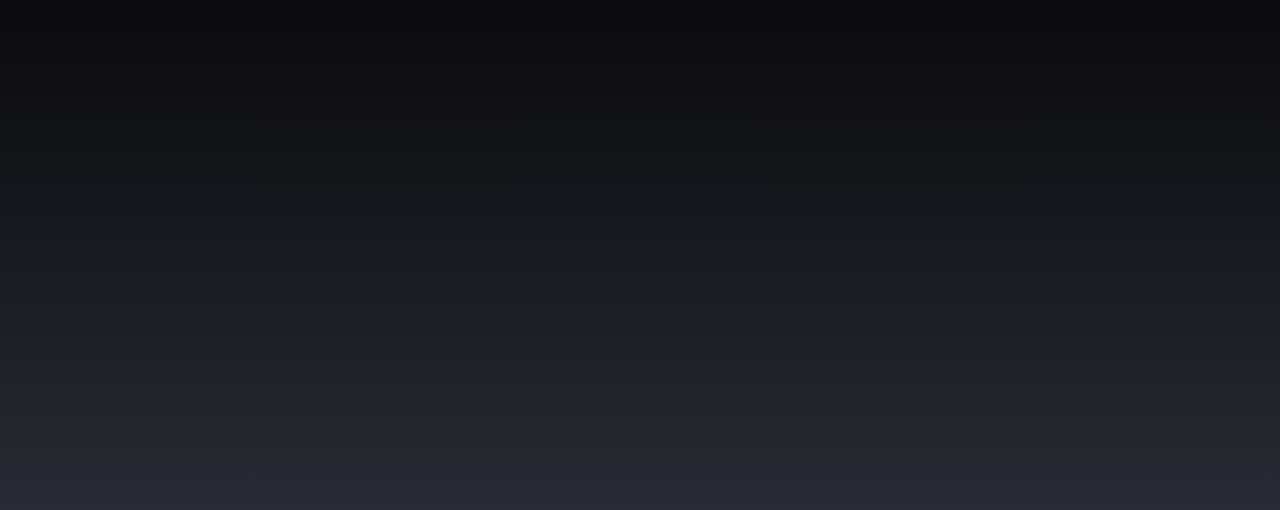
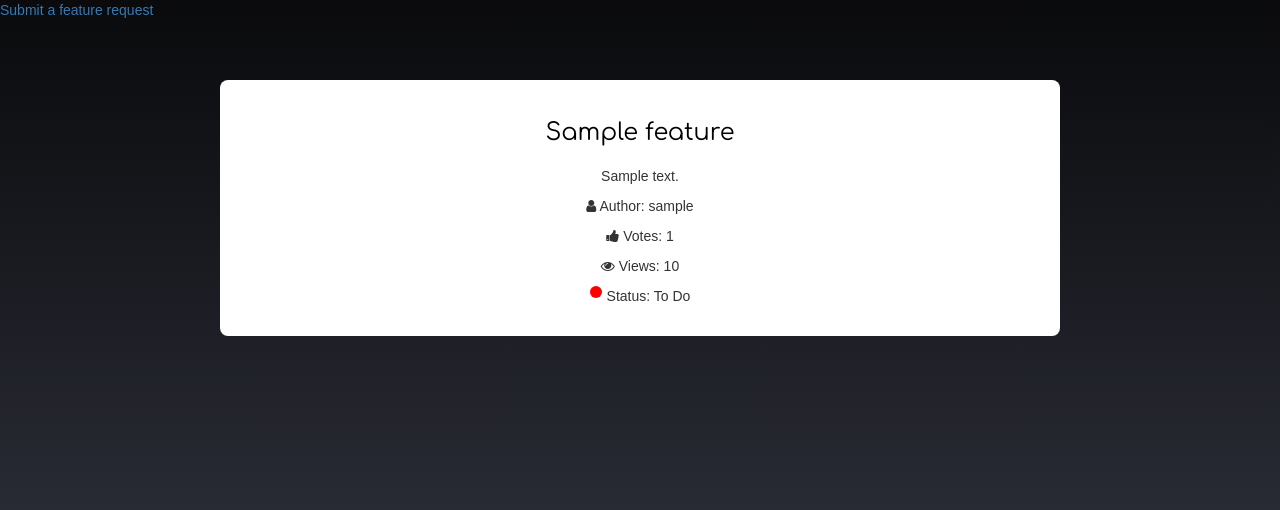
Before and after one commit to Code-Institute-Submissions/django_milestone_issue_tracker, a Django app: a page that uses features/templates/features.html in a window 1280 px wide. Shown: the part 170-680 px from the top of the page. Run offline with Django 3.2, Linux system fonts and the light colour scheme; tables that the repository leaves empty hold one stand-in row (values such as "Sample post"); some libraries are stand-ins or nearby versions.

Commit message:
Add create feature form

```diff
--- a/features/admin.py
+++ b/features/admin.py
@@ -1,6 +1,5 @@
-# -*- coding: utf-8 -*-
-from __future__ import unicode_literals
-
 from django.contrib import admin
+from .models import Feature
 
 # Register your models here.
+admin.site.register(Feature)
--- a/features/models.py
+++ b/features/models.py
@@ -1,6 +1,19 @@
-# -*- coding: utf-8 -*-
-from __future__ import unicode_literals
+from django.db import models
+from django.contrib.auth.models import User
+# Create your models here.
+class Feature(models.Model):
+    STATUS = (
+            ('T', 'To Do'),
+            ('P', 'In Progress'),
+            ('C', 'Complete')
+        )
+    name = models.CharField(max_length=254, default='')
+    description = models.TextField()
+    author = models.ForeignKey(User, on_delete=models.CASCADE)
+    created_date = models.DateTimeField(auto_now_add=True)
+    upvotes = models.IntegerField(default='0')
+    views = models.IntegerField(default=0)
+    status = models.CharField(max_length=1, choices=STATUS, default='T')
 
-from django.db import models
-
-# Create your models here.
+    def __str__(self):
+        return self.name
--- a/features/templates/features.html
+++ b/features/templates/features.html
@@ -3,5 +3,21 @@
     Features
 {% endblock %}
 {% block content %}
-
+    <p><a href="{% url 'create_feature' %}">Submit a feature request</a></p>
+    {% for feature in features %}
+        <div class="account-card-container">
+            <div class="account-card">
+                <div>
+                    <h3>{{ feature.name }}</h3>
+                    <p>{{ feature.description }}</p>
+                </div>
+                <div>
+                    <p><i class="fa fa-user"></i> Author: {{ feature.author }}</p>
+                    <p><i class="fa fa-thumbs-up"></i> Votes: {{ feature.upvotes }}</p>
+                    <p><i class="fa fa-eye"></i> Views: {{ feature.views }}</p>
+                    <div class="status"><div id="{{feature.status}}"></div><p>Status: {{ feature.get_status_display }}</p></div>
+                </div>
+            </div>
+        </div>
+    {% endfor %}
 {% endblock %}
--- a/features/urls.py
+++ b/features/urls.py
@@ -1,6 +1,7 @@
 from django.conf.urls import url, include
-from .views import features
+from .views import features, create_feature
 
 urlpatterns = [
     url(r'^all/$', features, name='features'),
+    url(r'^feature-request/$', create_feature, name='create_feature'),
 ]
--- a/features/views.py
+++ b/features/views.py
@@ -1,9 +1,33 @@
-from django.shortcuts import render, redirect, HttpResponseRedirect
+from django.shortcuts import render, redirect, HttpResponseRedirect, get_object_or_404
 from django.contrib import messages, auth
 from django.template.context_processors import csrf
+from django.contrib.auth.decorators import login_required
+from .models import Feature
+from .forms import FeatureForm
+
 
 
 # Create your views here.
 def features(request):
     """A view that displays the features page"""
-    return render(request, "features.html")
+    features = Feature.objects.all()
+    return render(request, "features.html", {"features": features})
+
+@login_required
+def create_feature(request, pk=None):
+    """
+    Create a view that allows us to create
+    a bug
+    """
+    feature = get_object_or_404(Feature, pk=pk) if pk else None
+    if request.method == "POST":
+        form = FeatureForm(request.POST, request.FILES, instance=feature)
+        if form.is_valid():
+            feature = form.save(commit=False)
+            featureauthor = request.user.id
+            feature.author_id = featureauthor
+            feature = form.save()
+            return redirect(features)
+    else:
+        form = FeatureForm(instance=feature)
+    return render(request, 'feature_request_form.html', {'form': form})
```
Also changed, not shown: .c9/metadata/environment/issueTracker/urls.py (+1 -1 lines), features/forms.py (added, +9 -0 lines), features/templates/feature_request_form.html (added, +17 -0 lines), .c9/metadata/environment/issueTracker/settings.py, features/migrations/0001_initial.py (added).
